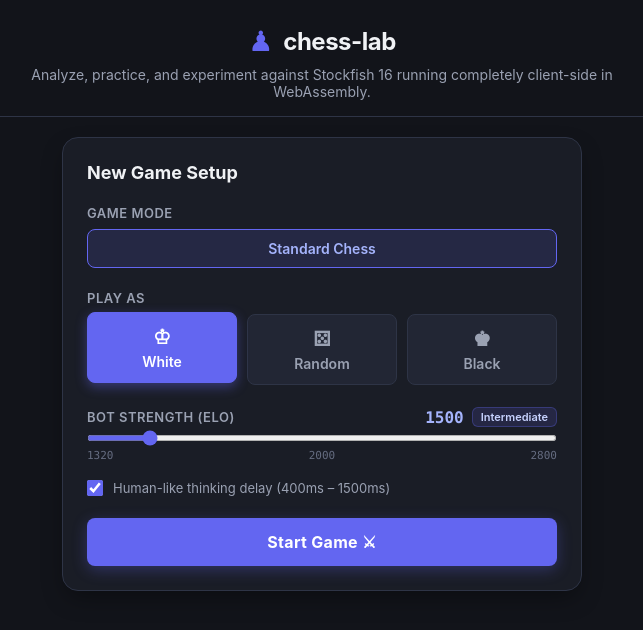
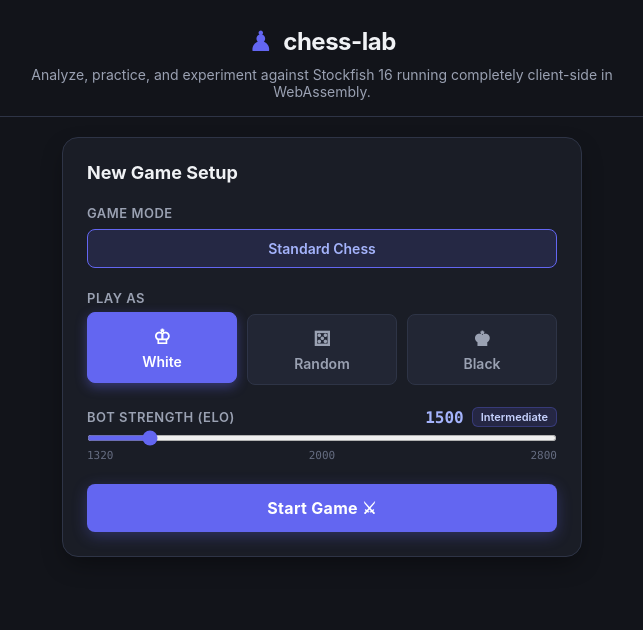
Before and after one commit to abey-john/chess-lab, a React (Vite) app: page / in a window 1280 px wide. Shown: the top 630 px of the page, without its empty margins (318-961 px from the left). Built offline with nearby package versions, Linux system fonts and the light colour scheme.

Commit message:
refactor: enable bot thinking delay by default and remove setup toggle

```diff
--- a/src/ui/SetupScreen.tsx
+++ b/src/ui/SetupScreen.tsx
@@ -16,7 +16,6 @@
 export function SetupScreen() {
   const [colorChoice, setColorChoice] = useState<ColorChoice>('white');
   const [elo, setElo] = useState<number>(1500);
-  const [botDelay, setBotDelay] = useState<boolean>(true);
   const [inProgress, setInProgress] = useState<InProgressGame | null>(() => loadInProgress());
 
   const startGame = useGameStore((s) => s.startGame);
@@ -31,7 +30,7 @@
       mode: 'standard',
       playerColor,
       elo,
-      botDelay,
+      botDelay: true,
     });
   };
 
@@ -161,17 +160,6 @@
             </div>
           </div>
 
-          <div className="setup-group checkbox-group">
-            <label className="checkbox-label">
-              <input
-                type="checkbox"
-                checked={botDelay}
-                onChange={(e) => setBotDelay(e.target.checked)}
-              />
-              <span>Human-like thinking delay (400ms – 1500ms)</span>
-            </label>
-          </div>
-
           <button className="primary-btn start-game-btn" onClick={handleStartGame}>
             Start Game ⚔
           </button>
```
